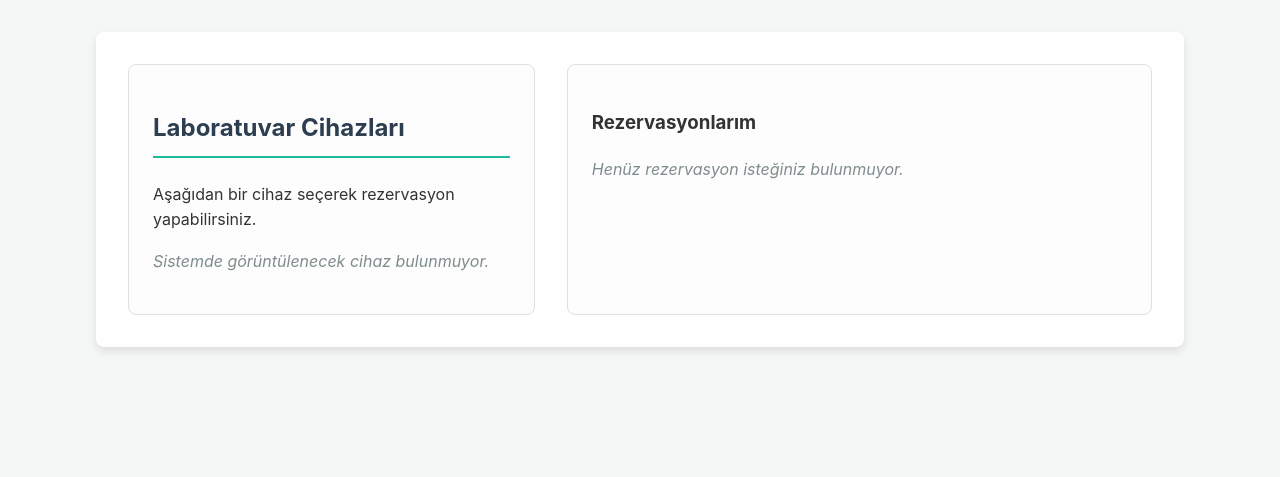
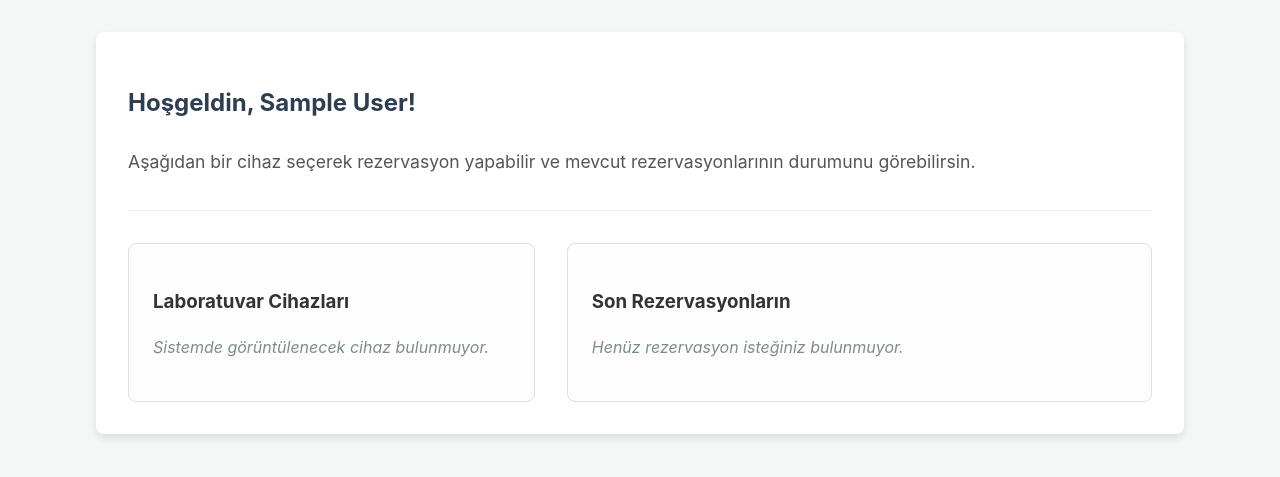
Before and after one commit to Tofiq055/Universite-Rezervasyon, a Flask app: page /student/dashboard in a window 1280 px wide. Shown: the part 70-547 px from the top of the page. Run offline with Flask 3, Linux system fonts and the light colour scheme; the visitor is signed in with stand-in values (Sample User, id 1).

Commit message:
Add welcome headers to dashboards and improve UI
Introduced a new welcome-header section with personalized greetings to both student and teacher dashboards. Updated CSS to style the new header. Improved device and reservation list headings, limited student reservation list to 5 items, and handled missing device names gracefully.

```diff
--- a/app/static/css/style.css
+++ b/app/static/css/style.css
@@ -449,3 +449,18 @@
 .btn-warning { background-color: #f39c12; }
 .btn-warning:hover { background-color: #e67e22; }
 .text-danger { color: #e74c3c; font-size: 0.9em; }
+.welcome-header {
+    margin-bottom: 2rem;
+    padding-bottom: 1rem;
+    border-bottom: 1px solid #eee;
+}
+
+.welcome-header h2 {
+    border-bottom: none; /* Mevcut h2 stilini ezelim */
+    margin-bottom: 0.5rem;
+}
+
+.welcome-header p {
+    font-size: 1.1em;
+    color: #555;
+}
--- a/app/templates/student_dashboard.html
+++ b/app/templates/student_dashboard.html
@@ -3,10 +3,16 @@
 {% block title %}Öğrenci Paneli{% endblock %}
 
 {% block content %}
+    <!-- YENİ EKLENEN KARŞILAMA MESAJI -->
+    <div class="welcome-header">
+        <h2>Hoşgeldin, {{ session.get('user_name', 'Kullanıcı') }}!</h2>
+        <p>Aşağıdan bir cihaz seçerek rezervasyon yapabilir ve mevcut rezervasyonlarının durumunu görebilirsin.</p>
+    </div>
+
     <div class="dashboard-container">
+        <!-- Sol Sütun: Cihazlar -->
         <div class="inventory-display student-inventory">
-            <h2>Laboratuvar Cihazları</h2>
-            <p>Aşağıdan bir cihaz seçerek rezervasyon yapabilirsiniz.</p>
+            <h3>Laboratuvar Cihazları</h3>
             {% if categories %}
                 {% for category in categories %}
                     <div class="category-block">
@@ -32,14 +38,15 @@
             {% endif %}
         </div>
 
+        <!-- Sağ Sütun: Rezervasyonlarım -->
         <div class="my-reservations">
-            <h3>Rezervasyonlarım</h3>
+            <h3>Son Rezervasyonların</h3>
             {% if my_reservations %}
                 <ul class="request-list">
-                    {% for reservation in my_reservations %}
+                    {% for reservation in my_reservations[:5] %}
                         <li class="reservation-item status-{{ reservation.status }}">
                             <div class="request-info">
-                                <strong>{{ reservation.device.name }}</strong> cihazı için
+                                <strong>{{ reservation.device.name if reservation.device else 'Bilinmeyen Cihaz' }}</strong> cihazı için
                                 <strong>{{ reservation.reservation_date.strftime('%d-%m-%Y') }}</strong> tarihli talebiniz.
                             </div>
                             <div class="reservation-status">
@@ -54,3 +61,6 @@
         </div>
     </div>
 {% endblock %}
+
+
+<!-- Removed duplicate block definitions -->
```
Also changed, not shown: app/templates/teacher_dashboard.html (+9 -3 lines).
